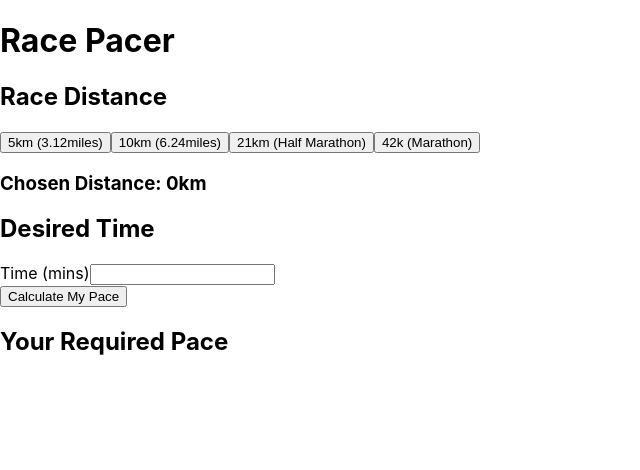
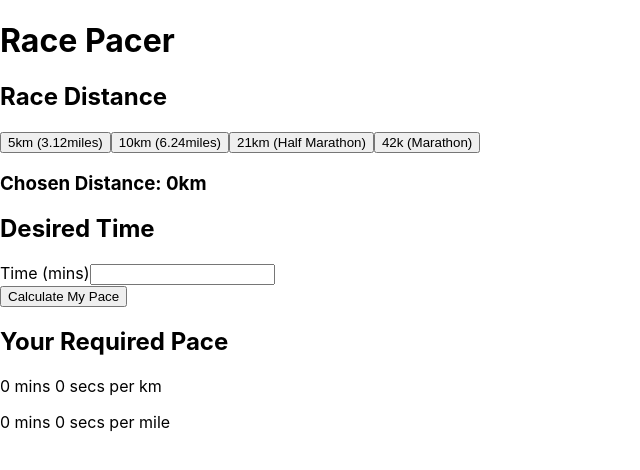
Before and after one commit to dredgos/racepace, a React (Create React App) app: page / in a window 1280 px wide. Shown: the top 470 px of the page, without its empty margins (0-640 px from the left). Built offline with nearby package versions, Linux system fonts and the light colour scheme.

Commit message:
Functionality added to calculate race times

```diff
--- a/src/App.js
+++ b/src/App.js
@@ -8,15 +8,17 @@ import { useState } from "react";
 const App = () => {
 
   const [distance, setDistance] = useState(0)
+  const [time, setTime] = useState(0)
+  const [result, setResult] = useState(0)
 
 
   return (
     <div>
       <Header />
       <Distance distanceChosen={distance} distanceSelect={setDistance}/>
-      <Time />
-      <Calculate />
-      <Result />
+      <Time timeSelected={setTime}/>
+      <Calculate timeDesired={time} distanceChosen={distance} setResult={setResult}/>
+      <Result result={result}/>
     </div>
   );
 };
--- a/src/components/Calculate.js
+++ b/src/components/Calculate.js
@@ -1,6 +1,12 @@
-const Calculate = () => {
+const Calculate = ({ timeDesired, distanceChosen, setResult }) => {
+
+    const handleClick = () => {
+       const splitTime = timeDesired / distanceChosen
+       setResult(splitTime)
+    }
+
     return (
-        <button>Calculate My Pace</button>
+        <button onClick={handleClick}>Calculate My Pace</button>
     );
 };
 
--- a/src/components/Result.js
+++ b/src/components/Result.js
@@ -1,8 +1,13 @@
-const Result = () => {
+const Result = ({ result }) => {
+
+    let minMile = result / 0.621371192
+    let decimal = minMile - Math.floor(minMile)
+
     return (
         <div>
             <h2>Your Required Pace</h2>
-            <p></p>
+            <p>{Math.floor(result)} mins {((result - Math.floor(result)) * 60).toFixed(0)} secs per km</p>
+            <p>{Math.floor(minMile)} mins {(decimal * 60).toFixed(0)} secs per mile</p>
         </div>
     );
 };
--- a/src/components/Time.js
+++ b/src/components/Time.js
@@ -1,10 +1,16 @@
-const Time = () => {
+const Time = ({ timeSelected }) => {
+
+
+    const handleTime = (e) => {
+        timeSelected(parseInt(e.currentTarget.value))
+    }
+
     return (
         <div>
             <h2>Desired Time</h2>
             <form>
                 <label for="time">Time (mins)</label>
-                <input type="number" id="time" name="time"/>
+                <input onChange={handleTime} type="number" id="time" name="time"/>
             </form>
         </div>
     );
```
